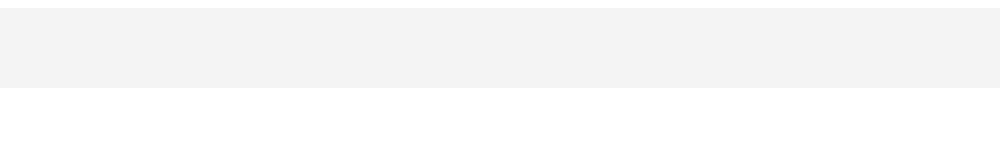
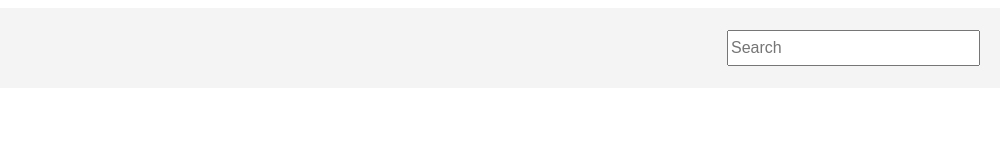
Before and after one commit to shiffora/shiffora.github.io, a plain HTML site: page index.html in a window 1280 px wide. Shown: the full height of the page, 272-1280 px from the left. Drawn offline with Linux system fonts and the light colour scheme.

Commit message:
Update index.html

```diff
--- a/index.html
+++ b/index.html
@@ -11,3 +11,9 @@
     <img src="header1.png" alt="Shiffora Header" />
 
     <form action="/search" method="GET" class="search-box">
+      <input type="text" name="q" placeholder="Search" required />
+      <!-- No button included -->
+    </form>
+  </header>
+</body>
+</html>
```
